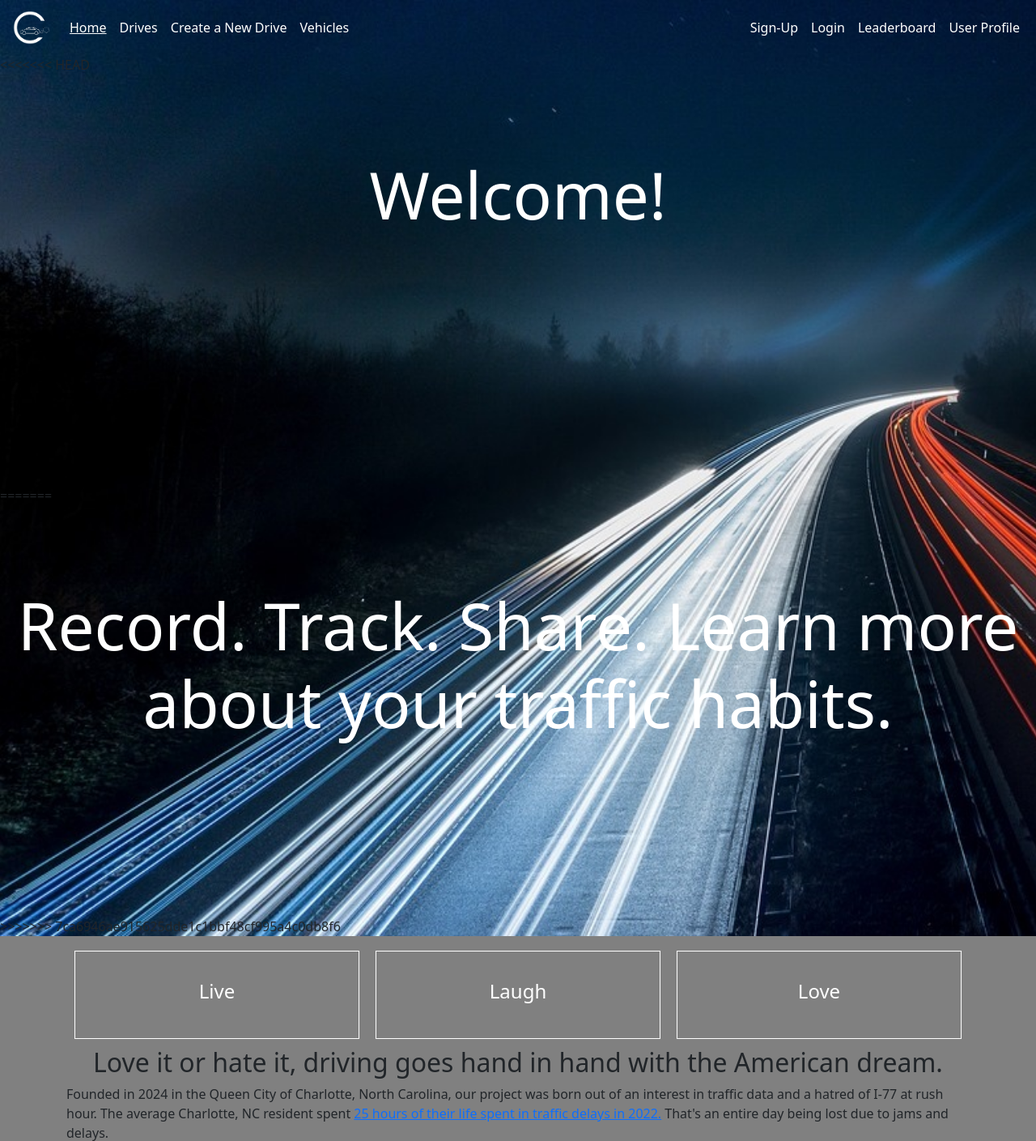
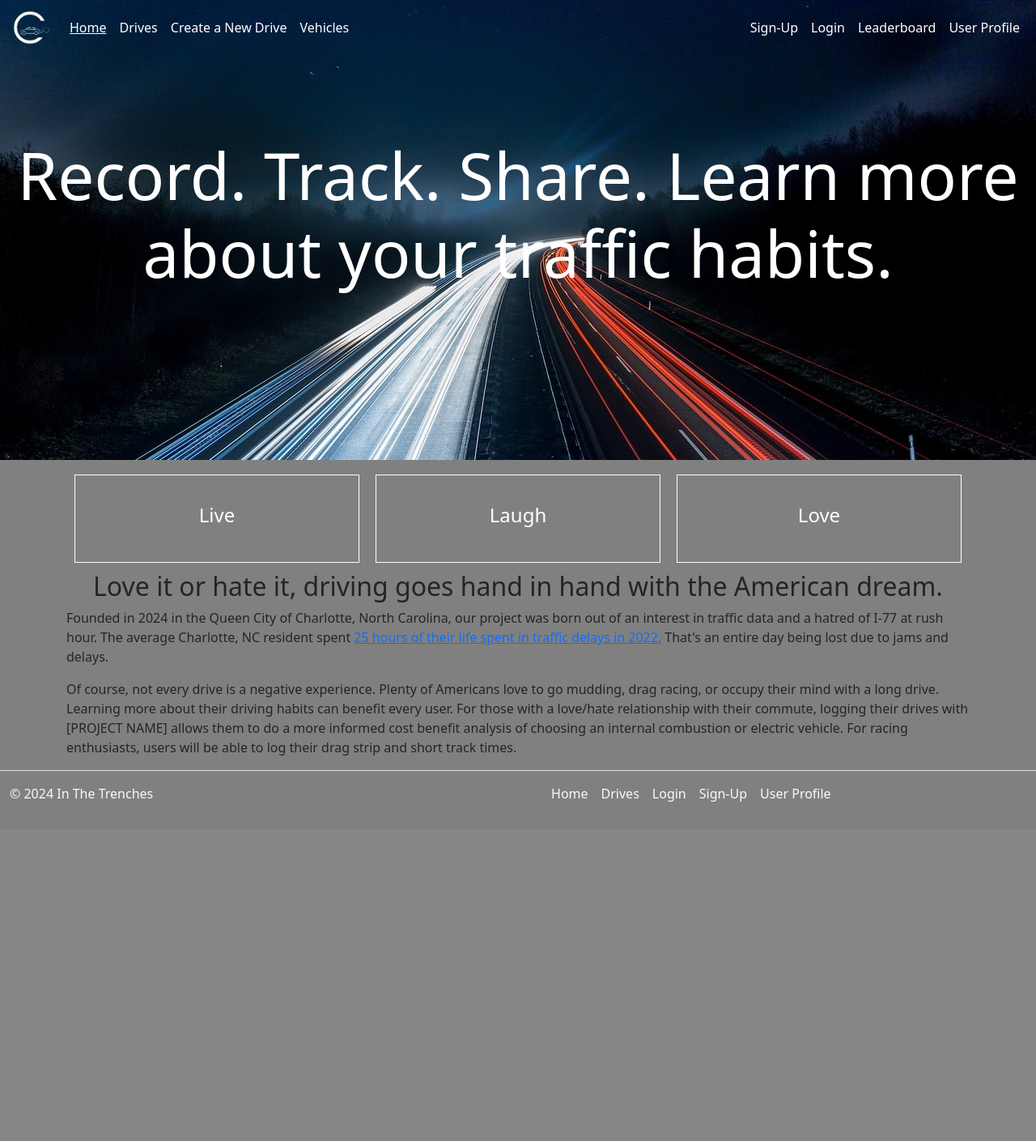
Before and after one commit to sophtank/3155finalproj, a Flask app: page / in a window 1280 px wide. Shown: the top 1409 px of the page at 81% size. After the commit the page ends 990 px from the top, so only its background shows below. Run offline with Flask 3, Linux system fonts and the light colour scheme.

Commit message:
fixed index.html, there was 2 h1 heades

```diff
--- a/templates/index.html
+++ b/templates/index.html
@@ -7,11 +7,7 @@
 
 {% block index_background %}
 <div class="h1-header">
-<<<<<<< HEAD
-  <h1 class="ex1">Welcome!</h1>
-=======
-  <h1>Record. Track. Share. Learn more about your traffic habits.</h1>
->>>>>>> 7ca6946ae915625dde1c1bbf48cf995a4c0db8f6
+  <h1 class="ex1">Record. Track. Share. Learn more about your traffic habits.</h1>
 </div>
 {% endblock %}
 
```
